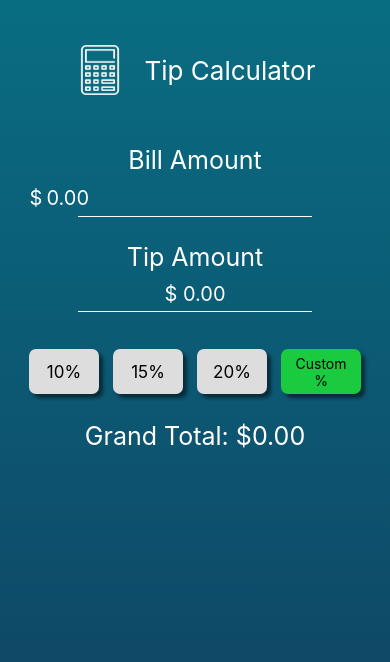
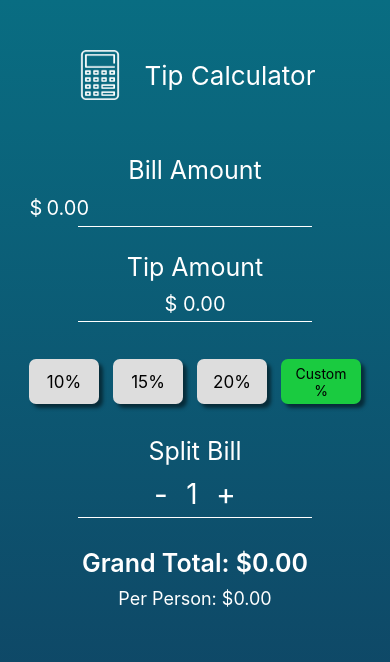
Before and after one commit to bmh0013/Tip-Calculator, a React Native app: screen / in a window 390 px wide. Shown: the top 662 px of the page. Built offline with nearby package versions, Linux system fonts and the light colour scheme.

Commit message:
finished product

```diff
--- a/App.js
+++ b/App.js
@@ -1,6 +1,7 @@
 import { StatusBar } from "expo-status-bar";
 import React from "react";
 import {
+  Button,
   Keyboard,
   Image,
   StyleSheet,
@@ -9,7 +10,6 @@ import {
   TextInput,
   TouchableOpacity,
   TouchableWithoutFeedback,
-  Modal,
 } from "react-native";
 import { LinearGradient } from "expo-linear-gradient";
 
@@ -17,9 +17,11 @@ export default function App() {
   const [total, onChangeTotal] = React.useState(null);
   const [tip, onChangeTip] = React.useState(null);
   const [customTip, onChangeCustomTip] = React.useState(null);
+  const [splitBill, onChangeSplitBill] = React.useState(1);
 
   let tipAmount = total * (tip * 0.01);
   let grandTotal = total + tipAmount;
+  let totalSplit = grandTotal / splitBill;
 
   const TipButton = ({ percent }) => {
     let result = total * percent;
@@ -44,7 +46,7 @@ export default function App() {
         <TextInput
           style={styles.hidden}
           ref={inputRef}
-          keyboardType="decimal-pad"
+          keyboardType="number-pad"
           onEndEditing={(e) => {
             onChangeCustomTip(+e.nativeEvent.text);
             onChangeTip(+e.nativeEvent.text);
@@ -61,6 +63,15 @@ export default function App() {
     );
   };
 
+  const DecrementSplit = () => {
+    if (splitBill > 1) {
+      onChangeSplitBill(splitBill - 1);
+    }
+  };
+  const IncrementSplit = () => {
+    onChangeSplitBill(splitBill + 1);
+  };
+
   return (
     <>
       <LinearGradient colors={["#096d82", "#103f60"]} style={styles.background}>
@@ -74,7 +85,6 @@ export default function App() {
         <View style={{ height: 600 }}>
           <TouchableWithoutFeedback onPress={() => Keyboard.dismiss()}>
             <View style={styles.container}>
-
               <View style={styles.containers}>
                 <Text style={styles.text}>Bill Amount</Text>
                 <View style={styles.billAmount}>
@@ -98,12 +108,32 @@ export default function App() {
                 <TipButton percent={10} />
                 <TipButton percent={15} />
                 <TipButton percent={20} />
-                <CustomTipButton stlye={styles.customButton}/>
+                <CustomTipButton stlye={styles.customButton} />
+              </View>
+
+              <View style={styles.splitBillContainer}>
+                <Text style={styles.text}>Split Bill</Text>
+                <View style={styles.splitBill}>
+                  <TouchableWithoutFeedback
+                    onPress={DecrementSplit}
+                  >
+                    <Text style={{ fontSize: 30, color: "white"}}> - </Text>
+                  </TouchableWithoutFeedback>
+                  <Text style={{ fontSize: 28, color: "white", marginHorizontal: 10}}>{splitBill}</Text>
+                  <TouchableWithoutFeedback
+                    onPress={IncrementSplit}
+                  >
+                    <Text style={{ fontSize: 30, color: "white"}}> + </Text>
+                  </TouchableWithoutFeedback>
+                </View>
               </View>
 
               <View style={styles.resultContainer}>
-                <Text style={styles.text}>
+                <Text style={styles.total}>
                   Grand Total: ${grandTotal.toFixed(2)}
+                </Text>
+                <Text style={styles.totalSplit}>
+                  Per Person: ${totalSplit.toFixed(2)}
                 </Text>
               </View>
 
@@ -146,6 +176,9 @@ const styles = StyleSheet.create({
     justifyContent: "center",
     alignItems: "center",
   },
+  billButton: {
+    color: "white",
+  },
   button: {
     justifyContent: "center",
     alignItems: "center",
@@ -169,11 +202,11 @@ const styles = StyleSheet.create({
     alignItems: "center",
   },
   containers: {
-    width: '60%',
+    width: "60%",
     justifyContent: "center",
     alignItems: "center",
     borderBottomWidth: 1,
-    borderBottomColor: 'white',
+    borderBottomColor: "white",
     padding: 5,
   },
   customActive: {
@@ -222,7 +255,7 @@ const styles = StyleSheet.create({
     justifyContent: "center",
     alignItems: "center",
     height: 100,
-    marginVertical: 20,
+    marginVertical: 25,
     flexDirection: "row",
   },
   input: {
@@ -234,7 +267,22 @@ const styles = StyleSheet.create({
   },
   resultContainer: {
     justifyContent: "center",
+    alignItems: "center",
     marginTop: 20,
+  },
+  splitBillContainer: {
+    width: "60%",
+    marginTop: 20,
+    marginBottom: 10,
+    justifyContent: "center",
+    alignItems: "center",
+    borderBottomWidth: 1,
+    borderBottomColor: "white",
+    padding: 5,
+  },
+  splitBill: {
+    flexDirection: "row",
+    alignItems: "center",
   },
   tipAmount: {
     borderBottomColor: "white",
@@ -243,13 +291,13 @@ const styles = StyleSheet.create({
     marginTop: 10,
   },
   tipAmountContainer: {
-    width: '60%',
+    width: "60%",
     marginTop: 20,
     marginBottom: 30,
     justifyContent: "center",
     alignItems: "center",
     borderBottomWidth: 1,
-    borderBottomColor: 'white',
+    borderBottomColor: "white",
     padding: 5,
   },
   tipContainer: {
@@ -261,4 +309,16 @@ const styles = StyleSheet.create({
     fontSize: 25,
     color: "white",
   },
+  total: {
+    marginBottom: 10,
+    fontSize: 25,
+    fontWeight: "600",
+    color: "white",
+  },
+  totalSplit: {
+    marginBottom: 10,
+    fontSize: 18,
+    fontWeight: "400",
+    color: "white",
+  },
 });
```
